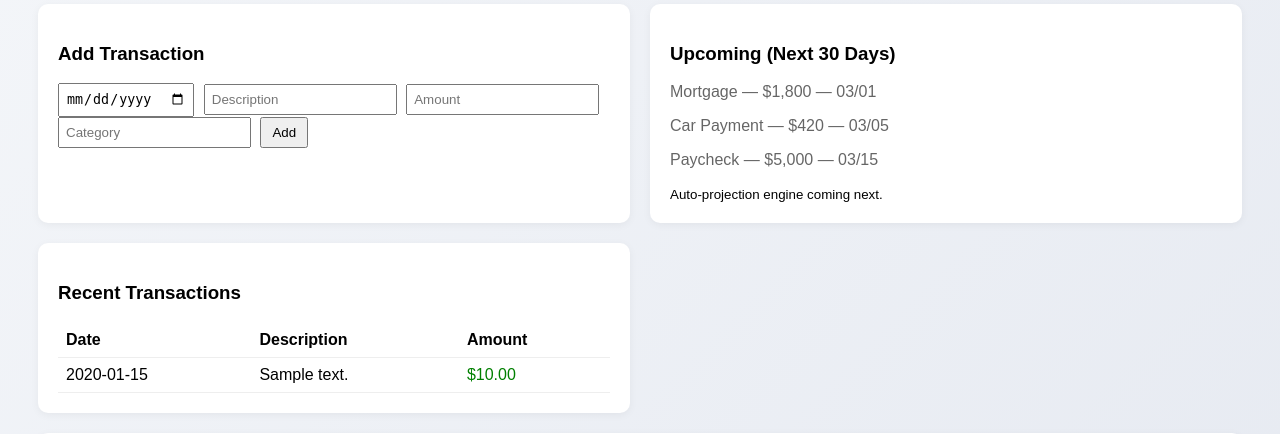
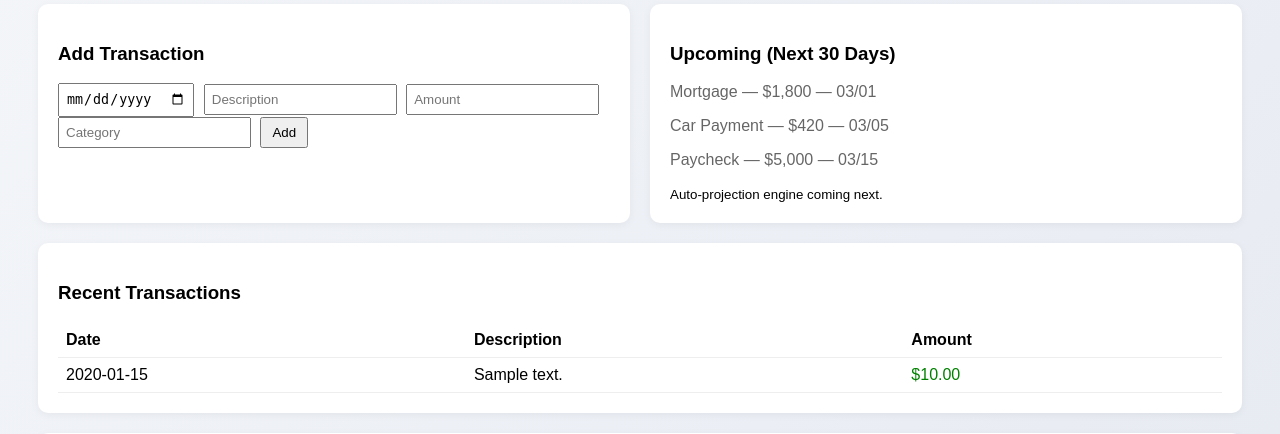
Before and after one commit to akckc/ai-budg, a Python web app: template templates/dashboard.html in a window 1280 px wide. Shown: the part 344-778 px from the top of the page. Run offline with Jinja, Linux system fonts and the light colour scheme; the template is opened without the code that fills it: most values are stand-ins (such as "Sample title", 1, 10 or a date in 2020).

Commit message:
grid cleanup

```diff
--- a/templates/dashboard.html
+++ b/templates/dashboard.html
@@ -98,7 +98,7 @@
         <small>Auto-projection engine coming next.</small>
     </div>
     <!-- Last 5 Transactions -->
-    <div class="card">
+    <div class="card" style="grid-column: span 2;">
         <h3>Recent Transactions</h3>
         <table>
             <tr>
```
